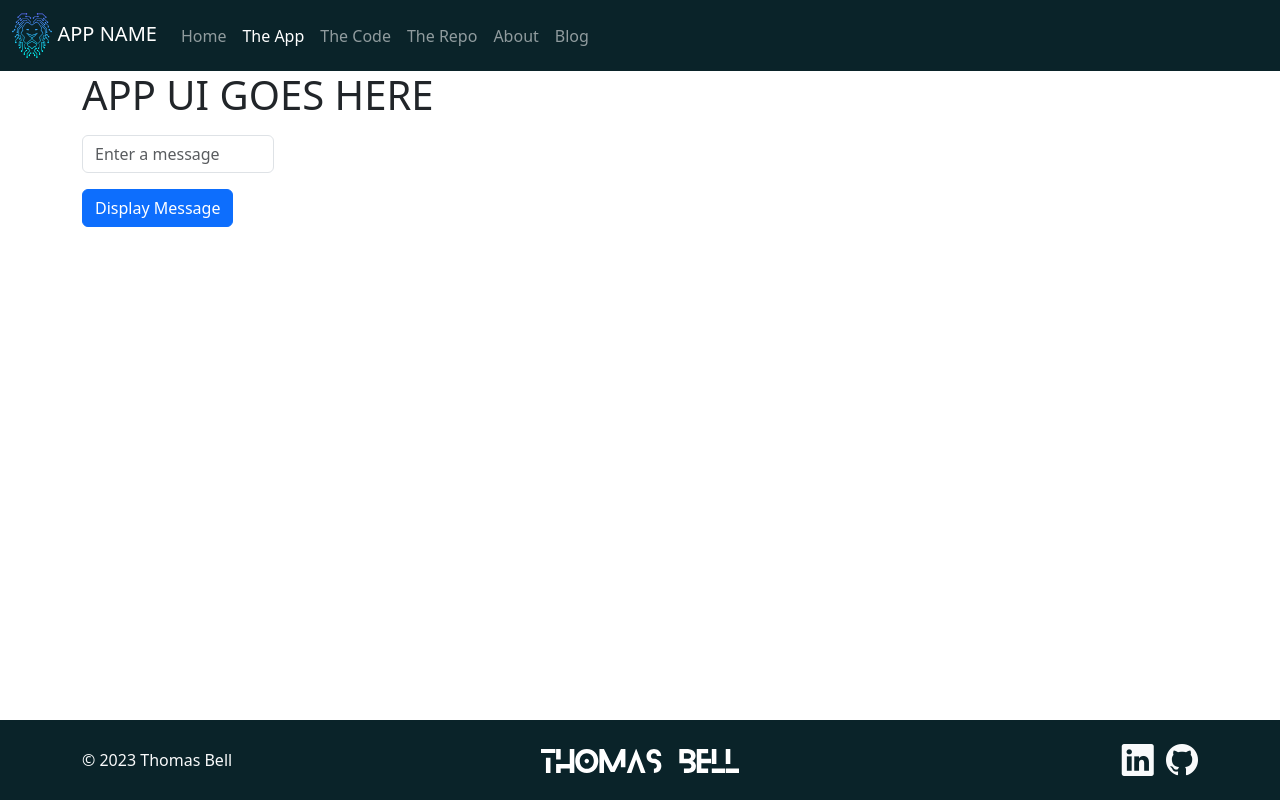
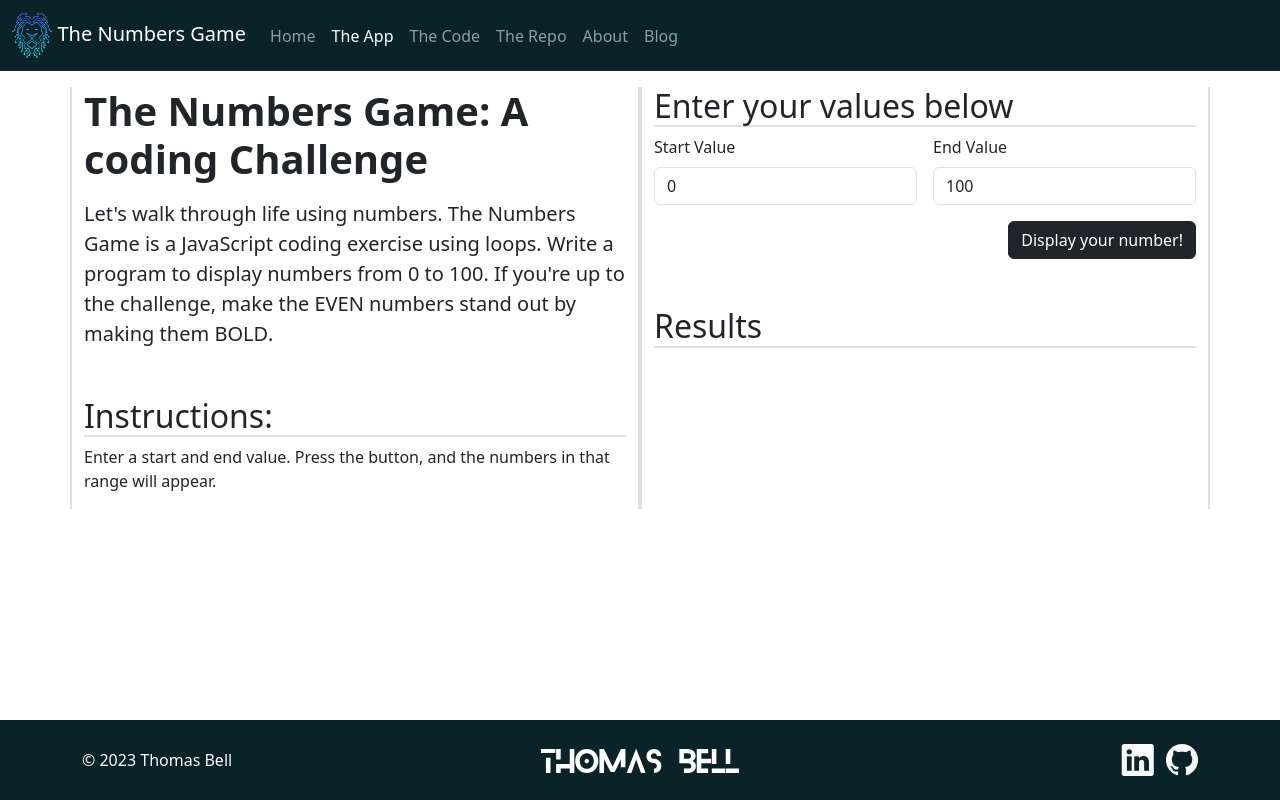
Before and after one commit to thomas065/NumbersGame, a plain HTML site: page app.html in a window 1280 px wide. Drawn offline with nearby package versions, Linux system fonts and the light colour scheme; some packages are replaced by stand-ins of ours; a script that the page names is missing.

Commit message:
just getting layout of form on page

```diff
--- a/app.html
+++ b/app.html
@@ -1,109 +1,188 @@
 <!DOCTYPE html>
 <html lang="en">
     <head>
-    <meta charset="UTF-8">
-    <meta name="viewport" content="width=device-width, initial-scale=1.0">
-    <title>APP NAME:  By Thomas Bell</title>
+        <meta charset="UTF-8" />
+        <meta name="viewport" content="width=device-width, initial-scale=1.0" />
+        <title>The Numbers Game: By Thomas Bell</title>
 
         <!-- Bootstrap CSS -->
-    <link href="https://cdn.jsdelivr.net/npm/bootstrap@5.3.2/dist/css/bootstrap.min.css" rel="stylesheet" integrity="sha384-T3c6CoIi6uLrA9TneNEoa7RxnatzjcDSCmG1MXxSR1GAsXEV/Dwwykc2MPK8M2HN" crossorigin="anonymous">
+        <link
+            href="https://cdn.jsdelivr.net/npm/bootstrap@5.3.2/dist/css/bootstrap.min.css"
+            rel="stylesheet"
+            integrity="sha384-T3c6CoIi6uLrA9TneNEoa7RxnatzjcDSCmG1MXxSR1GAsXEV/Dwwykc2MPK8M2HN"
+            crossorigin="anonymous"
+        />
 
         <!-- Bootstrap Icons -->
-    <link rel="stylesheet" href="https://cdn.jsdelivr.net/npm/bootstrap-icons@1.11.1/font/bootstrap-icons.css">
+        <link
+            rel="stylesheet"
+            href="https://cdn.jsdelivr.net/npm/bootstrap-icons@1.11.1/font/bootstrap-icons.css"
+        />
 
         <!-- Dev Icons -->
-    <link rel="stylesheet" href="https://cdn.jsdelivr.net/gh/devicons/devicon@v2.15.1/devicon.min.css">
+        <link
+            rel="stylesheet"
+            href="https://cdn.jsdelivr.net/gh/devicons/devicon@v2.15.1/devicon.min.css"
+        />
 
         <!-- Custom CSS -->
-    <link rel="stylesheet" href="/css/site.css">
-    <link rel="stylesheet" href="/css/theme.css">
+        <link rel="stylesheet" href="/css/site.css" />
+        <link rel="stylesheet" href="/css/theme.css" />
 
         <!-- Favicon -->
-    <link rel="stylesheet" rel="shortcut icon" href="" type="image/x-icon">
+        <link
+            rel="stylesheet"
+            rel="shortcut icon"
+            href=""
+            type="image/x-icon"
+        />
     </head>
-
 
     <body>
         <nav class="navbar navbar-expand-lg navbar-dark">
             <div class="container-fluid">
                 <a class="navbar-brand" href="/index.html">
-                <img src="/img/neonLion.svg" height="45" alt="myLogo">
-                APP NAME
+                    <img src="/img/neonLion.svg" height="45" alt="myLogo" />
+                    The Numbers Game
                 </a>
-            <button class="navbar-toggler" type="button" data-bs-toggle="collapse"
-                data-bs-target="#navbarSupportedContent" aria-controls="navbarSupportedContent" aria-expanded="false"
-                aria-label="Toggle navigation">
+                <button
+                    class="navbar-toggler"
+                    type="button"
+                    data-bs-toggle="collapse"
+                    data-bs-target="#navbarSupportedContent"
+                    aria-controls="navbarSupportedContent"
+                    aria-expanded="false"
+                    aria-label="Toggle navigation"
+                >
                     <span class="navbar-toggler-icon"></span>
                 </button>
-            <div class="collapse navbar-collapse" id="navbarSupportedContent">
+                <div
+                    class="collapse navbar-collapse"
+                    id="navbarSupportedContent"
+                >
                     <ul class="navbar-nav me-auto mb-2 mb-lg-0">
                         <li class="nav-item">
                             <a class="nav-link" href="/index.html">Home</a>
                         </li>
                         <li class="nav-item">
-                        <a class="nav-link active" aria-current="page" href="/app.html">The App</a>
+                            <a
+                                class="nav-link active"
+                                aria-current="page"
+                                href="/app.html"
+                                >The App</a
+                            >
                         </li>
                         <li class="nav-item">
                             <a class="nav-link" href="/code.html">The Code</a>
                         </li>
                         <li class="nav-item">
                             <!-- CHANGE ME TO THE REAL REPO LINK -->
-                        <a class="nav-link" href="#">
-                            The Repo
-                        </a>
+                            <a class="nav-link" href="#"> The Repo </a>
                         </li>
                         <li class="nav-item">
-                        <a class="nav-link" href="https://thomasjbell.netlify.app/" target="_blank" rel="noopener">
+                            <a
+                                class="nav-link"
+                                href="https://thomasjbell.netlify.app/"
+                                target="_blank"
+                                rel="noopener"
+                            >
                                 About
                             </a>
                         </li>
                         <li class="nav-item">
                             <!-- CHANGE ME TO THE REAL BLOG POST LINK -->
                             <!-- NOTE: it would be a great idea to post about each project and link it here-->
-                        <a class="nav-link" href="#">
-                            Blog
-                        </a>
+                            <a class="nav-link" href="#"> Blog </a>
                         </li>
                     </ul>
                 </div>
             </div>
         </nav>
 
-
-    <main class="container">
-        <h1>APP UI GOES HERE</h1>
-        <input class="form-control my-3"
-        placeholder="Enter a message"
-        type="text"
-        style="width: 12rem"
-        name="message"
-        id="message">
-        <button id="btnSubmit" class="btn btn-primary"  >Display Message</button>
+        <main class="container py-3">
+            <div class="row gy-2 row-cols-1 row-cols-md-2">
+                <div class="col border-start border-end border-2">
+                    <h1 class="fw-bold mb-3">The Numbers Game: A coding Challenge</h1>
+                    <p class="lead">
+                        Let's walk through life using numbers. The Numbers Game is a JavaScript coding exercise using loops.
+                        Write a program to display numbers from 0 to 100.  If you're up to the challenge, make the EVEN numbers
+                        stand out by making them <strong>BOLD</strong>.
+                    </p>
+                    <h2 class="mt-5 border-bottom border-2">Instructions:</h2>
+                    <p>
+                        Enter a start and end value.  Press the button, and the
+                        numbers in that range will appear.
+                    </p>
+                </div>
+                <div class="col border-start border-end border-2">
+                    <h2 class="border-bottom border-2">Enter your values below</h2>
+                    <form action="#" class="row g-3">
+                        <div class="col">
+                            <label class="form-label"for="startValue">Start Value</label>
+                            <input class="form-control"
+                            type="number"
+                            id="startValue"
+                            name="startValue"
+                            placeholder="Start Number"
+                            value="0" />
+                        </div>
+                        <div class="col">
+                            <label class="form-label"for="endValue">End Value</label>
+                            <input class="form-control"
+                            type="number"
+                            id="endValue"
+                            name="endValue"
+                            placeholder="End Number"
+                            value="100" />
+                        </div>
+                        <div class="col-12 text-end">
+                            <button id="btnSubmit" type="button" class="btn btn-dark">Display your number!</button>
+                        </div>
+                    </form>
+                    <h2 class="mt-5 border-bottom border-2">Results</h2>
+                    <table class="table table-striped">
+                        <tbody id="results">
+                            <!-- Numbers go here -->
+                            <!-- for example, <tr><td>1</td></tr> -->
+                        </tbody>
+                    </table>
+                </div>
+            </div>
         </main>
-
-
 
         <footer class="py-3 container-fluid">
             <div class="container">
-            <div class="row align-items-center row-cols-1 row-cols-lg-3 gy-2">
+                <div
+                    class="row align-items-center row-cols-1 row-cols-lg-3 gy-2"
+                >
                     <div class="col text-center text-lg-start">
                         &copy;&nbsp;2023 Thomas Bell
                     </div>
                     <div class="col text-center">
-                    <img src="/img/whiteName.svg" height="24" alt="myLogo">
+                        <img
+                            src="/img/whiteName.svg"
+                            height="24"
+                            alt="myLogo"
+                        />
                     </div>
                     <div class="col text-center text-lg-end">
-                    <a href="https://www.linkedin.com/in/thomasjbell065/"><i class="bi bi-linkedin"></i></a>
-                    <a href="https://github.com/thomas065"><i class="bi bi-github"></i></a>
+                        <a href="https://www.linkedin.com/in/thomasjbell065/"
+                            ><i class="bi bi-linkedin"></i
+                        ></a>
+                        <a href="https://github.com/thomas065"
+                            ><i class="bi bi-github"></i
+                        ></a>
                     </div>
                 </div>
             </div>
         </footer>
 
-
         <!-- Bootstrap JS -->
-    <script src="https://cdn.jsdelivr.net/npm/bootstrap@5.3.2/dist/js/bootstrap.bundle.min.js" integrity="sha384-C6RzsynM9kWDrMNeT87bh95OGNyZPhcTNXj1NW7RuBCsyN/o0jlpcV8Qyq46cDfL" crossorigin="anonymous">
-    </script>
+        <script
+            src="https://cdn.jsdelivr.net/npm/bootstrap@5.3.2/dist/js/bootstrap.bundle.min.js"
+            integrity="sha384-C6RzsynM9kWDrMNeT87bh95OGNyZPhcTNXj1NW7RuBCsyN/o0jlpcV8Qyq46cDfL"
+            crossorigin="anonymous"
+        ></script>
 
         <!-- Sweet Alerts -->
         <script src="https://cdn.jsdelivr.net/npm/sweetalert2@11"></script>
@@ -113,11 +192,10 @@
 
         <script>
             // get the button on the page and assign it to a variable
-        let button = document.getElementById('btnSubmit')
+            let button = document.getElementById('btnSubmit');
 
             // tell the button to ru our displayMessage function when clicked
             button.addEventListener('click', displayMessage);
         </script>
-
     </body>
 </html>
--- a/js/site.js
+++ b/js/site.js
@@ -1,17 +1,5 @@
-function displayMessage() {
-    // get the text out of our <input> and assign it to a variable
-    let msg = document.getElementById('message').value;
+// get the start and end numbers from the page
 
-    // alert('Hello Guardian Cohort!')
-    Swal.fire(
-        {
-            icon: 'success',
-            backdrop: false,
-            title: '<strong>APP NAME</strong>',
-            text: msg, // <---- replace this text with that variable
-            showConfirmButton: false,
-            timer: 1500,
-            timerProgressBar: true,
-        }
-    );
-}
+// generate a list of all numbers between the start and end
+
+// display each of those numbers on the page
```
Also changed, not shown: code.html (+8 -8 lines), index.html (+16 -16 lines). Lines whose indentation alone changed are shown as unchanged.
